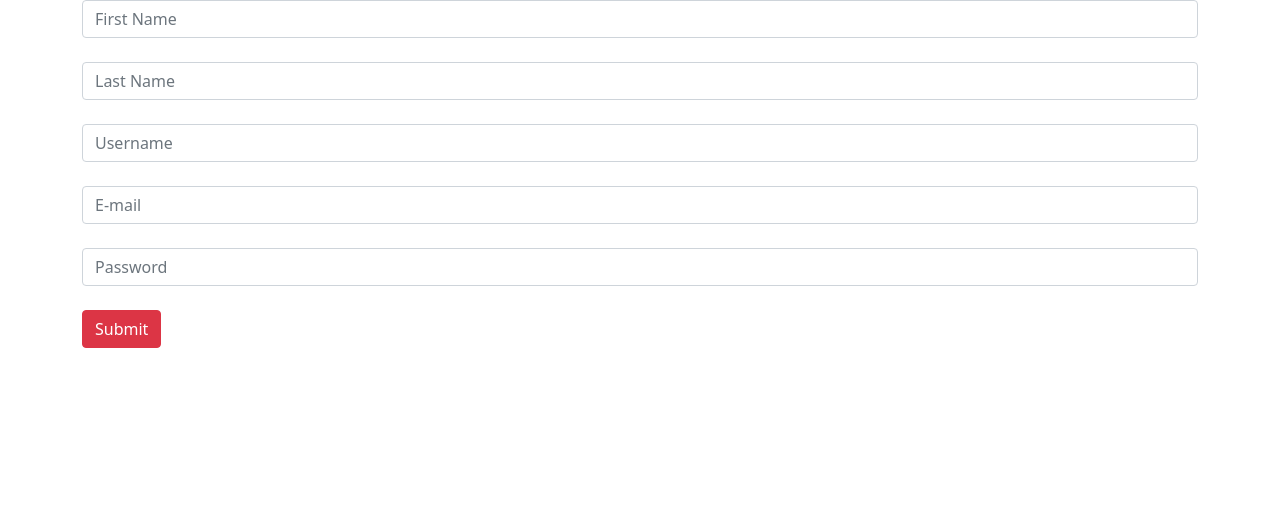
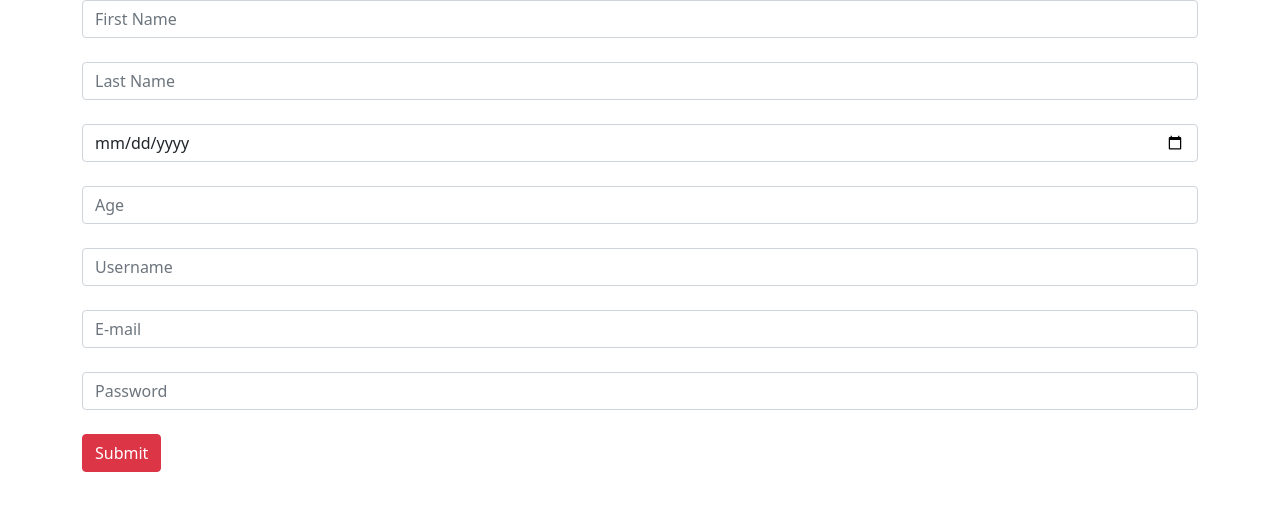
Before and after one commit to JallenC/User_Registration, a React (Create React App) app: page / in a window 1280 px wide. Shown: the top 510 px of the page. Built offline with nearby package versions, Linux system fonts and the light colour scheme.

Commit message:
appjsx-u5

```diff
--- a/src/App.jsx
+++ b/src/App.jsx
@@ -8,12 +8,16 @@ class App extends Component {
         this.state = {
             firstName: '',
             lastName: '',
+            dateOfBirth: '',
+            age: '',
             username: '',
             email: '',
             password: ''
         }
         this.changeFirstName = this.changeFirstName.bind(this)
         this.changeLastName = this.changeLastName.bind(this)
+        this.changeDateOfBirth = this.changeDateOfBirth.bind(this)
+        this.changeAge = this.changeAge.bind(this)
         this.changeUsername = this.changeUsername.bind(this)
         this.changeEmail = this.changeEmail.bind(this)
         this.changePassword = this.changePassword.bind(this)
@@ -28,6 +32,16 @@ class App extends Component {
     changeLastName(event) {
         this.setState({
             lastName:event.target.value
+        })
+    }
+    changeDateOfBirth(event) {
+        this.setState({
+            dateOfBirth:event.target.value
+        })
+    }
+    changeAge(event) {
+        this.setState({
+            age:event.target.value
         })
     }
     changeUsername(event) {
@@ -52,6 +66,8 @@ class App extends Component {
         const registered = {
             firstName: this.state.firstName,
             lastName: this.state.lastName,
+            dateOfBirth: this.state.dateOfBirth,
+            age: this.state.age,
             username: this.state.lastName,
             email: this.state.email,
             password: this.state.password
@@ -62,6 +78,8 @@ class App extends Component {
         this.setState({
             firstName: '',
             lastName: '',
+            dateOfBirth: '',
+            age: '',
             username: '',
             email: '',
             password: ''
@@ -84,6 +102,17 @@ class App extends Component {
                             placeholder='Last Name'
                             onChange={this.changeLastName}
                             value={this.state.lastName}
+                            className='form-control form-group'/>
+                            <br/>
+                            <input type="date"
+                            onChange={this.changeDateOfBirth}
+                            value={this.state.dateOfBirth}
+                            className='form-control form-group'/>
+                            <br/>
+                            <input type="number"
+                            placeholder='Age'
+                            onChange={this.changeAge}
+                            value={this.state.age}
                             className='form-control form-group'/>
                             <br/>
                             <input type = 'text'
```
